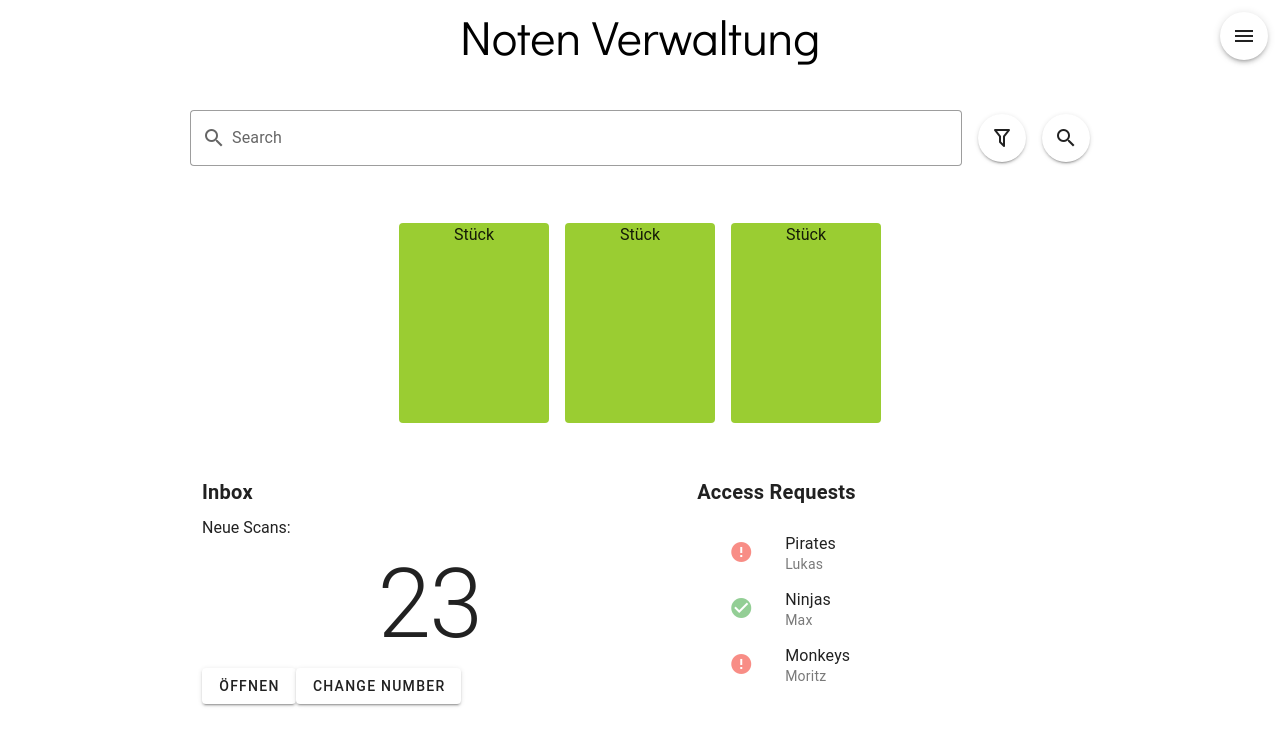
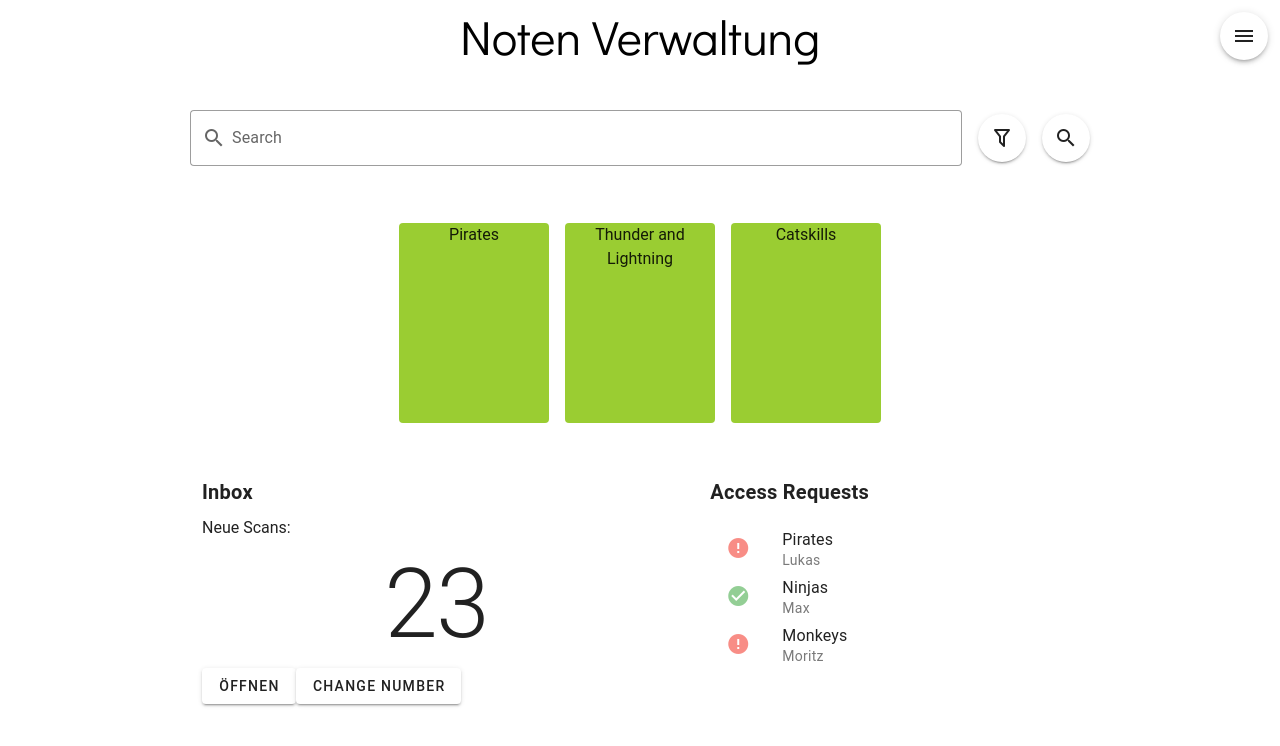
Before and after one commit to GColoy/noten_management, a Vue app in the folder frontend/: page / in a window 1280 px wide. Shown: the top 746 px of the page. Built offline with nearby package versions, Linux system fonts and the light colour scheme; a small style sheet from the web is missing.

Commit message:
extracted hardcoded examples for easy replacement

```diff
--- a/frontend/src/components/AccessReuestDashboard.vue
+++ b/frontend/src/components/AccessReuestDashboard.vue
@@ -3,7 +3,6 @@
 	      <div class="text-h6 font-weight-bold mb-2">Access Requests</div>
 	      <v-list>
 	        <v-list-item v-for="(request, index) in accessRequests" :key="index">
-	          <v-list-item>
 						<v-list-item-title>{{ request.Stück }}</v-list-item-title>
 						<v-list-item-subtitle>{{ request.User }}</v-list-item-subtitle>
 						<template v-slot:prepend>
@@ -11,18 +10,13 @@
 							<v-icon v-else color="red">mdi-alert-circle</v-icon>
 						</template>
 	        </v-list-item>
-	        </v-list-item>
 	      </v-list>
 	    </v-sheet>
 </template>
 
 <script setup lang="ts">
-import { ref } from "vue";
+import { getAccessRequests } from '@/services/apiAccess'
 
-let accessRequests = ref([
-  { Stück: "Pirates", User: "Lukas", Done: false },
-  { Stück: "Ninjas", User: "Max", Done: true },
-  { Stück: "Monkeys", User: "Moritz", Done: false },
-]) // unimplemented
+let accessRequests = getAccessRequests()
 
 </script>
--- a/frontend/src/components/InboxDashboard.vue
+++ b/frontend/src/components/InboxDashboard.vue
@@ -26,6 +26,7 @@
 
 <script setup lang="ts">
 import { ref } from "vue";
+import { getInboxCount } from "@/services/apiAccess";
 
-let inboxCount = ref(23); // unimplemented
+let inboxCount = getInboxCount();
 </script>
--- a/frontend/src/components/QuickSelect.vue
+++ b/frontend/src/components/QuickSelect.vue
@@ -1,12 +1,14 @@
 <template>
 	<v-sheet rounded class="pa-3 d-flex align-center justify-center flex-wrap ga-4" >
-	      <div @click="router.push('/unimplemented')" class="text-center rounded cursor-pointer" style="width: 150px; height: 200px; background: yellowgreen;" v-for="value in [1,2,3]" :key="value">
-	        Stück
-	      </div>
-	    </v-sheet>
+		<div @click="router.push({ path: '/Stück/' + piece.id })" class="text-center rounded cursor-pointer" style="width: 150px; height: 200px; background: yellowgreen;" v-for="piece in pieces" :key="piece.id">
+			{{ piece.title }}
+		</div>
+	</v-sheet>
 </template>
 
 <script setup lang="ts">
 import { useRouter } from 'vue-router'
+import { getQuickAccessPieces } from '@/services/apiAccess'
 const router = useRouter()
+const pieces = getQuickAccessPieces()
 </script>
--- /dev/null
+++ b/frontend/src/services/apiAccess.ts
@@ -0,0 +1,19 @@
+export function getQuickAccessPieces() {
+  return [
+    { title: 'Pirates', id: '106DF3' },
+    { title: 'Thunder and Lightning', id: '249FF7' },
+    { title: 'Catskills', id: '35F589' },
+  ]
+}
+
+export function getAccessRequests() {
+  return [
+    { Stück: "Pirates", User: "Lukas", Done: false },
+    { Stück: "Ninjas", User: "Max", Done: true },
+    { Stück: "Monkeys", User: "Moritz", Done: false },
+  ]
+}
+
+export function getInboxCount() {
+  return 23;
+}
```
Lines whose indentation alone changed are shown as unchanged.
